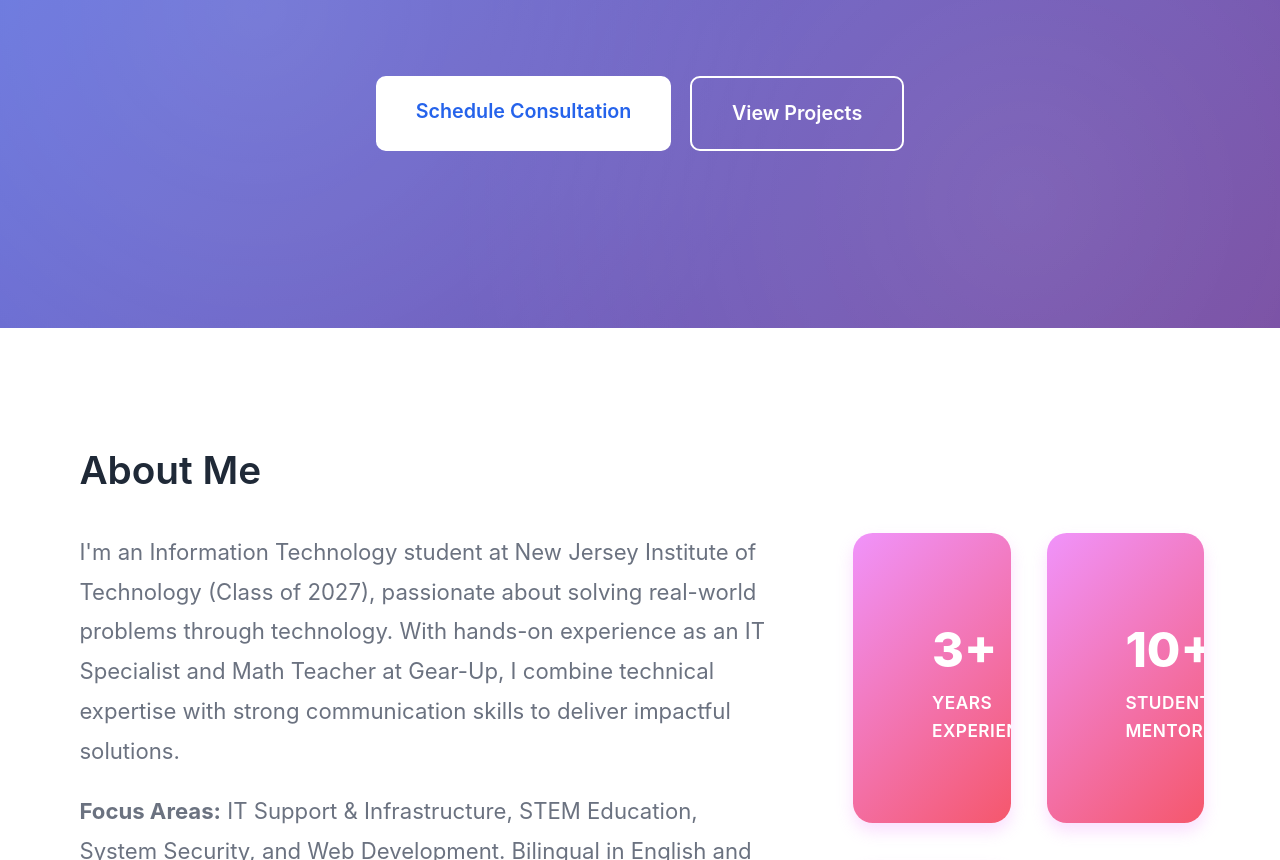
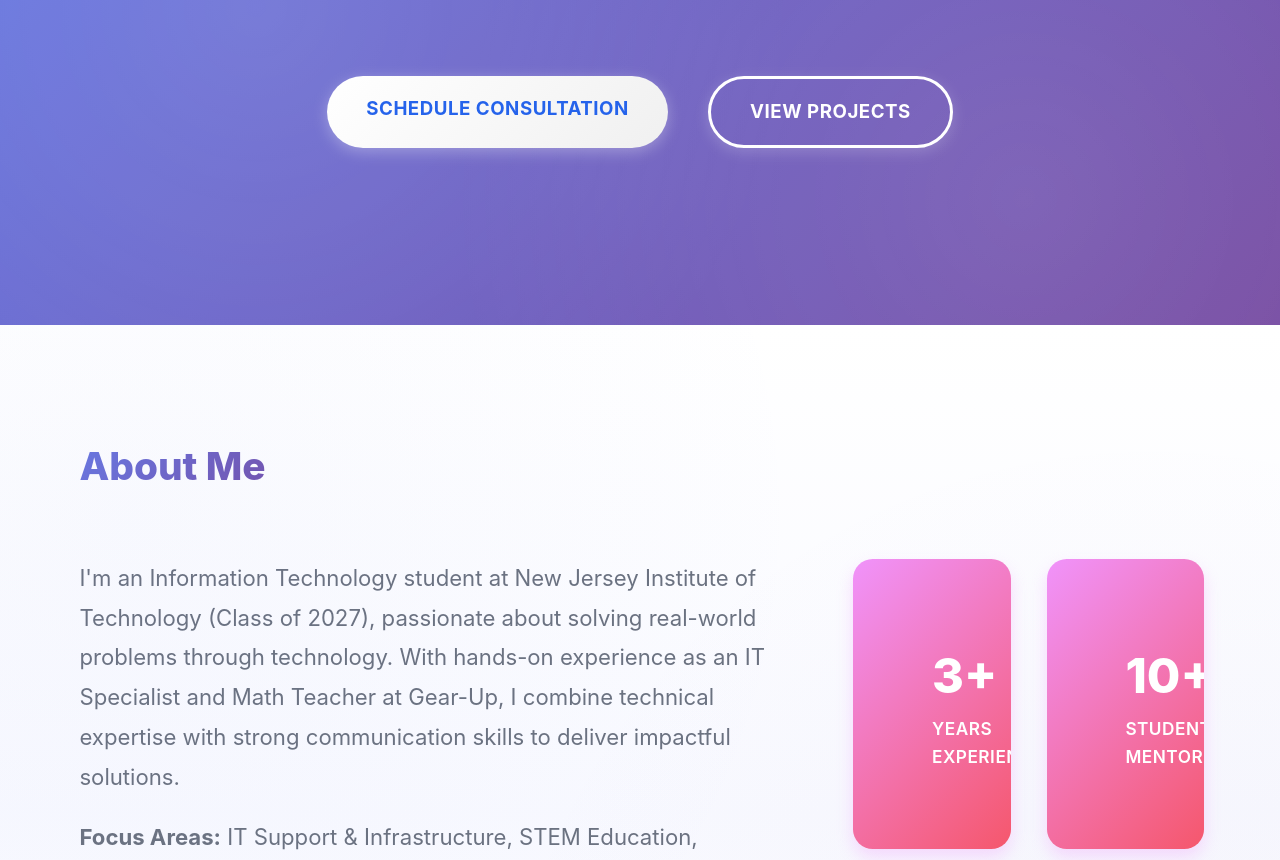
Before and after one commit to AnabhayanA/IS117-Final-Project, a website: page docs/portfolio/index.html in a window 1280 px wide. Shown: the part 390-1250 px from the top of the page. Drawn offline with Linux system fonts and the light colour scheme; a script that the page names is missing.

Commit message:
Add advanced visual effects - floating title, enhanced buttons, gradient headings, animated borders

```diff
--- a/docs/portfolio/styles/portfolio.css
+++ b/docs/portfolio/styles/portfolio.css
@@ -74,7 +74,21 @@
 .hero-portfolio h1 {
     font-size: clamp(2.5rem, 5vw, 4rem);
     margin-bottom: var(--spacing-sm);
-    animation: slideInDown 0.8s ease-out;
+    animation: slideInDown 0.8s ease-out, float 3s ease-in-out 1s infinite;
+    text-shadow: 0 4px 12px rgba(0,0,0,0.3), 0 2px 4px rgba(0,0,0,0.2);
+    letter-spacing: -1px;
+    font-weight: 900;
+}
+
+@keyframes float {
+    0%,
+    100% {
+        transform: translateY(0);
+    }
+
+    50% {
+        transform: translateY(-10px);
+    }
 }
 
 .hero-subtitle {
@@ -110,50 +124,148 @@
 
 .hero-cta {
     display: flex;
-    gap: var(--spacing-sm);
+    gap: var(--spacing-md);
     justify-content: center;
     flex-wrap: wrap;
+    animation: slideInUp 0.8s ease-out 0.4s both;
 }
 
 /* Buttons */
 .btn-primary,
 .btn-secondary {
     display: inline-block;
-    padding: var(--spacing-sm) var(--spacing-md);
-    border-radius: var(--radius-md);
+    padding: 0.9rem 2rem;
+    border-radius: 50px;
     text-decoration: none;
-    font-weight: 600;
-    transition: all 0.3s ease;
+    font-weight: 700;
+    transition: all 0.4s cubic-bezier(0.4, 0, 0.2, 1);
+    position: relative;
+    overflow: hidden;
+    z-index: 1;
+    text-transform: uppercase;
+    letter-spacing: 0.5px;
+    font-size: 0.95rem;
+}
+
+.btn-primary::before,
+.btn-secondary::before {
+    content: '';
+    position: absolute;
+    inset: 0;
+    background: linear-gradient(45deg, rgba(255,255,255,0.1) 0%, rgba(255,255,255,0.3) 100%);
+    transform: translateX(-100%);
+    transition: transform 0.5s ease;
+    z-index: -1;
+}
+
+.btn-primary:hover::before,
+.btn-secondary:hover::before {
+    transform: translateX(0);
 }
 
 .btn-primary {
-    background-color: white;
+    background: linear-gradient(135deg, #ffffff 0%, #f0f0f0 100%);
     color: var(--color-primary);
+    box-shadow: 0 4px 15px rgba(255,255,255,0.3);
 }
 
 .btn-primary:hover,
 .btn-primary:focus {
-    background-color: var(--color-accent);
-    color: white;
-    transform: translateY(-2px);
-    box-shadow: var(--shadow-lg);
+    background: linear-gradient(135deg, #ffffff 0%, #ffffff 100%);
+    color: var(--color-primary);
+    transform: translateY(-4px) scale(1.05);
+    box-shadow: 0 8px 25px rgba(255,255,255,0.4);
+}
+
+.btn-primary:active {
+    transform: translateY(-2px) scale(1.02);
 }
 
 .btn-secondary {
     background-color: transparent;
     color: white;
-    border: 2px solid white;
+    border: 3px solid white;
+    box-shadow: 0 4px 15px rgba(255,255,255,0.2);
 }
 
 .btn-secondary:hover,
 .btn-secondary:focus {
     background-color: white;
     color: var(--color-primary);
+    transform: translateY(-4px) scale(1.05);
+    box-shadow: 0 8px 25px rgba(255,255,255,0.4);
+}
+
+.btn-secondary:active {
+    transform: translateY(-2px) scale(1.02);
 }
 
 /* About Section */
 .section-about {
     padding: var(--spacing-xl) var(--spacing-sm);
+    background: linear-gradient(180deg, #ffffff 0%, #f8f9ff 50%, #ffffff 100%);
+    position: relative;
+}
+
+.section-about::before {
+    content: '';
+    position: absolute;
+    inset: 0;
+    background:
+        radial-gradient(circle at 10% 20%, rgba(102, 126, 234, 0.03) 0%, transparent 50%),
+        radial-gradient(circle at 90% 80%, rgba(118, 75, 162, 0.03) 0%, transparent 50%);
+    pointer-events: none;
+}
+
+.section-about h2,
+.section-services h2,
+.section-projects h2,
+.section-testimonials h2,
+.section-consultation h2 {
+    position: relative;
+    display: inline-block;
+    padding-bottom: 0.5rem;
+    background: linear-gradient(135deg, #667eea 0%, #764ba2 70%, #f093fb 100%);
+    background-clip: text;
+    /* stylelint-disable-next-line property-no-vendor-prefix */
+    -webkit-background-clip: text;
+    -webkit-text-fill-color: transparent;
+    font-weight: 800;
+    animation: gradient-shift 6s ease infinite;
+    background-size: 200% 200%;
+}
+
+@keyframes gradient-shift {
+    0%,
+    100% {
+        background-position: 0% 50%;
+    }
+
+    50% {
+        background-position: 100% 50%;
+    }
+}
+
+.section-about h2::after,
+.section-services h2::after,
+.section-projects h2::after,
+.section-testimonials h2::after {
+    content: '';
+    position: absolute;
+    bottom: 0;
+    left: 0;
+    width: 0;
+    height: 4px;
+    background: linear-gradient(90deg, #667eea 0%, #764ba2 100%);
+    transition: width 0.6s cubic-bezier(0.4, 0, 0.2, 1);
+    border-radius: 2px;
+}
+
+.section-about:hover h2::after,
+.section-services:hover h2::after,
+.section-projects:hover h2::after,
+.section-testimonials:hover h2::after {
+    width: 100%;
 }
 
 .about-content {
@@ -243,14 +355,25 @@
 }
 
 .service-card {
-    background: white;
+    background: linear-gradient(135deg, #ffffff 0%, #f9fafb 100%);
     padding: var(--spacing-lg);
-    border-radius: var(--radius-lg);
+    border-radius: 20px;
     box-shadow: 0 4px 6px rgba(0,0,0,0.07);
     transition: all 0.4s cubic-bezier(0.4, 0, 0.2, 1);
     border: 2px solid transparent;
     position: relative;
     overflow: hidden;
+}
+
+.service-card::before {
+    content: '';
+    position: absolute;
+    inset: -2px;
+    background: linear-gradient(135deg, #667eea 0%, #764ba2 50%, #f093fb 100%);
+    border-radius: 20px;
+    opacity: 0;
+    transition: opacity 0.4s ease;
+    z-index: -1;
 }
 
 .service-card::after {
@@ -267,10 +390,14 @@
     opacity: 1;
 }
 
+.service-card:hover::before {
+    opacity: 1;
+}
+
 .service-card:hover {
-    transform: translateY(-8px);
-    box-shadow: 0 12px 24px rgba(102, 126, 234, 0.15);
-    border-color: rgba(102, 126, 234, 0.3);
+    transform: translateY(-12px) scale(1.02);
+    box-shadow: 0 16px 32px rgba(102, 126, 234, 0.2);
+    border-color: transparent;
 }
 
 .service-card h3 {
```
